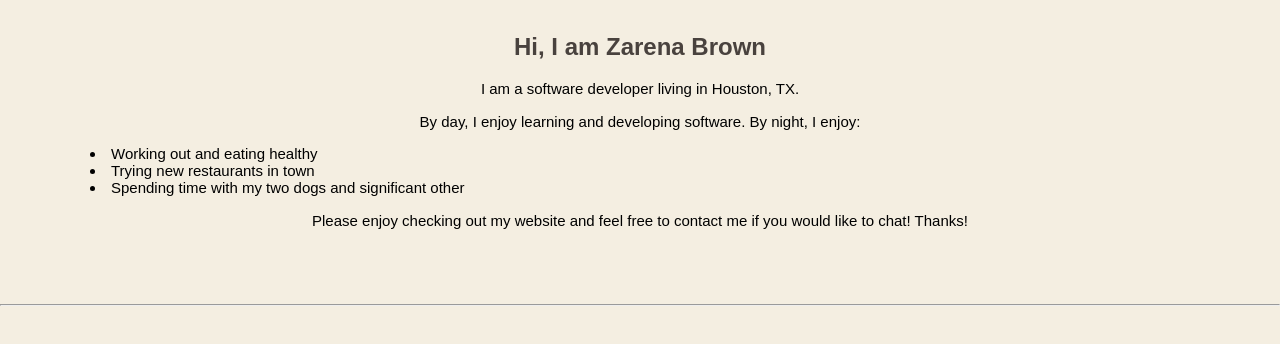
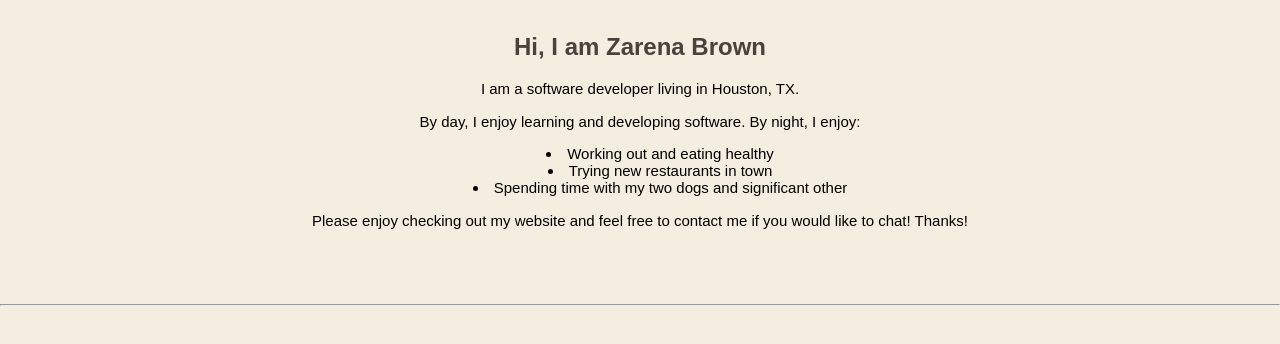
Before and after one commit to ZarenaBrown/portfoliowebpage, a plain HTML site: page index.html in a window 1280 px wide. Shown: the part 456-800 px from the top of the page. Drawn offline with nearby package versions, Linux system fonts and the light colour scheme.

Commit message:
Made changes to the style.css file

```diff
--- a/style.css
+++ b/style.css
@@ -56,8 +56,7 @@ ol {
 }
 
 div {
-  text-align: left;
-  margin-left: 50px;
+  text-align: center;
 }
 
 
```
